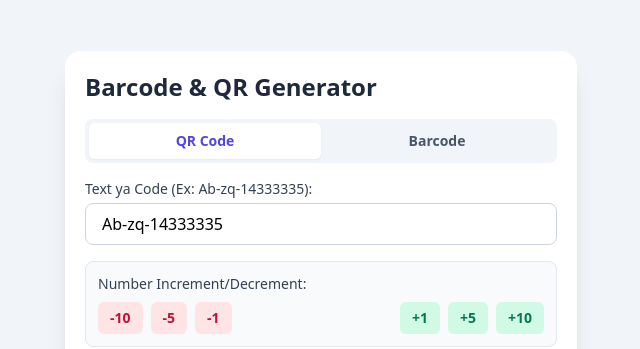
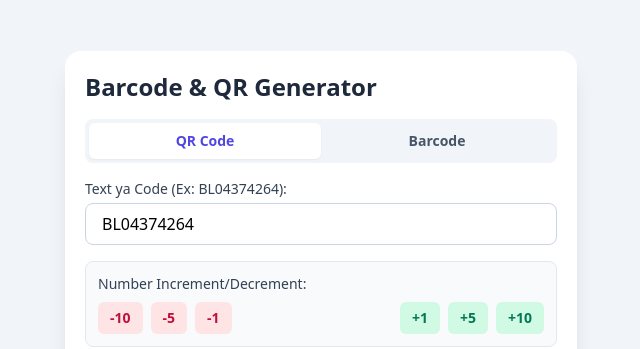
Before and after one commit to swenandu-netizen/QR-Barcode-, a plain HTML site: page index.html in a window 1280 px wide. Shown: the top 349 px of the page, without its empty margins (319-959 px from the left). Drawn offline with nearby package versions, Linux system fonts and the light colour scheme; a script that the page names is missing.

Commit message:
Update input label and default value in index.html

```diff
--- a/index.html
+++ b/index.html
@@ -38,8 +38,8 @@
 
         <!-- Input Field & Increment Controls -->
         <div class="mb-4">
-            <label class="block text-sm font-medium text-slate-700 mb-1">Text ya Code (Ex: Ab-zq-14333335):</label>
-            <input type="text" id="inputText" value="Ab-zq-14333335" oninput="generateCode()" class="w-full px-4 py-2 border border-slate-300 rounded-lg focus:outline-none focus:ring-2 focus:ring-indigo-500 text-base">
+            <label class="block text-sm font-medium text-slate-700 mb-1">Text ya Code (Ex: BL04374264):</label>
+            <input type="text" id="inputText" value="BL04374264" oninput="generateCode()" class="w-full px-4 py-2 border border-slate-300 rounded-lg focus:outline-none focus:ring-2 focus:ring-indigo-500 text-base">
         </div>
 
         <!-- Number Step Buttons (+1, +5, +10) -->
```
